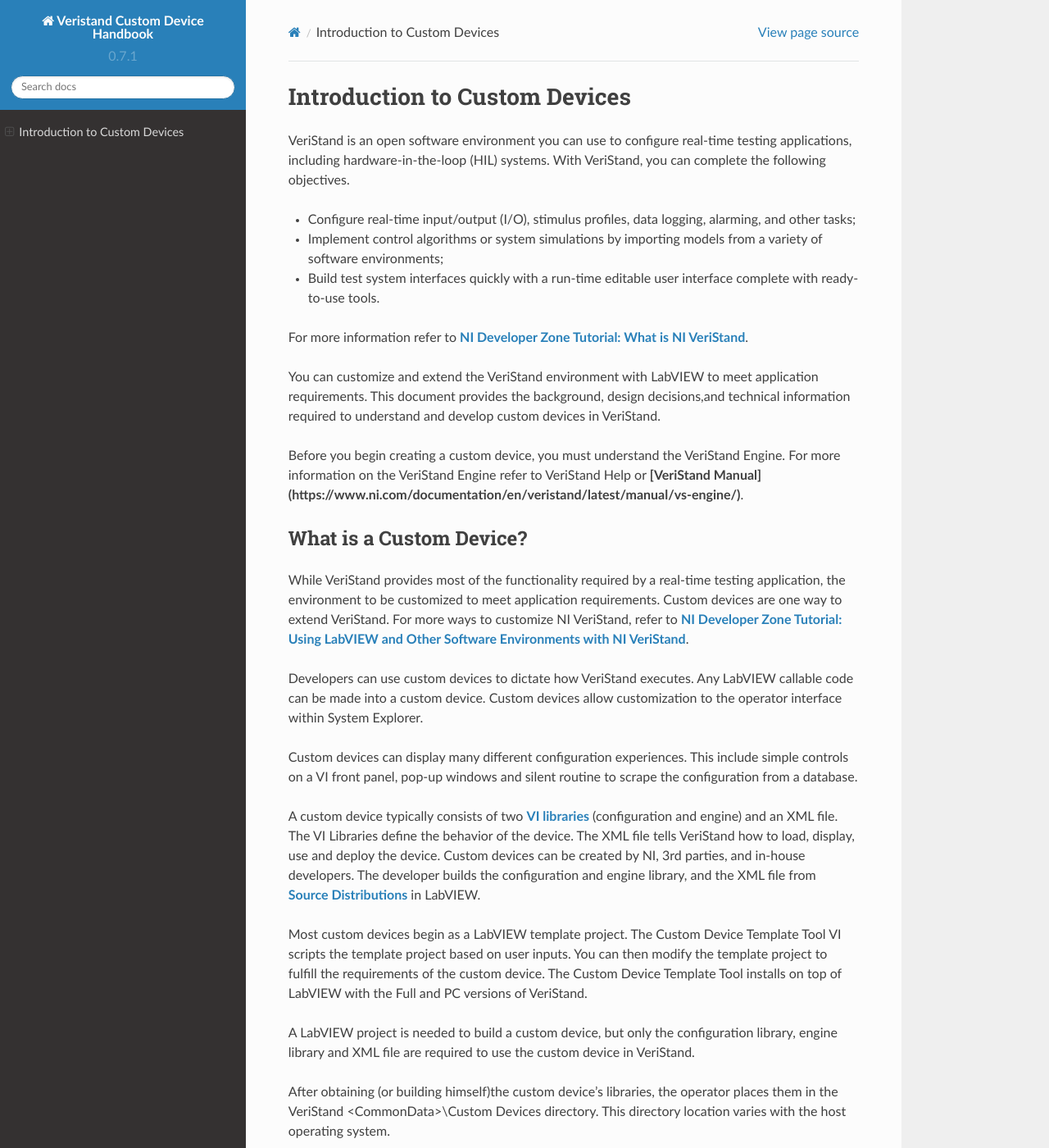
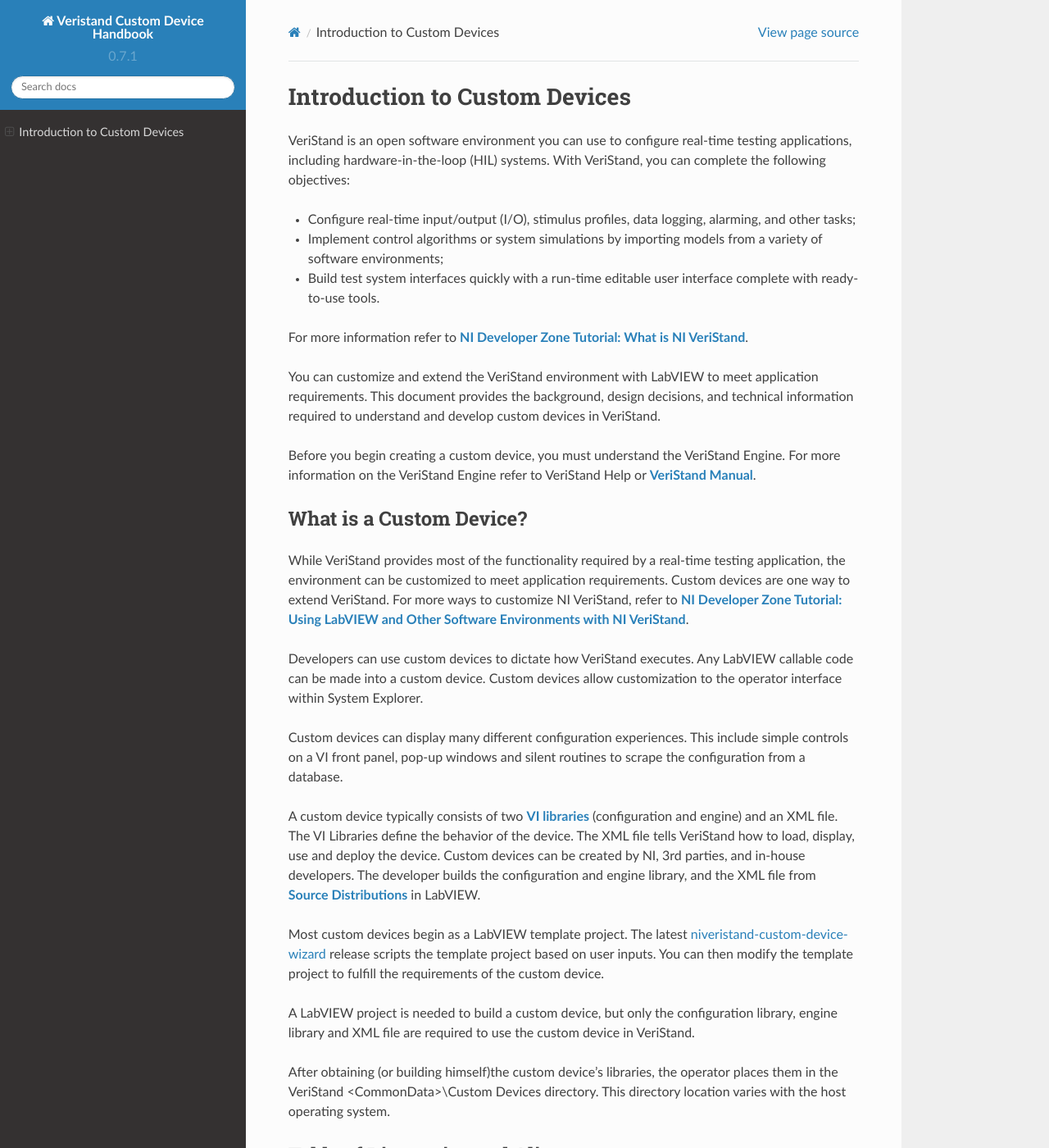
Before and after one commit to ni/niveristand-custom-device-handbook, a Sphinx documentation site: the page built from docs/What_Is_A_Custom_Device.md, in a window 1280 px wide and 1400 px high. Shown: the whole window at 82% size. Built offline with Sphinx 7.4.7 and the Read the Docs theme 2.0.0, drawn with Linux system fonts in a browser that asks for light colours.

Commit message:
fixed some typos

```diff
--- a/docs/What_Is_A_Custom_Device.md
+++ b/docs/What_Is_A_Custom_Device.md
@@ -1,7 +1,7 @@
 ### Introduction to Custom Devices
 
 
-VeriStand is an open software environment you can use to configure real-time testing applications, including hardware-in-the-loop (HIL) systems. With VeriStand, you can complete the following objectives.
+VeriStand is an open software environment you can use to configure real-time testing applications, including hardware-in-the-loop (HIL) systems. With VeriStand, you can complete the following objectives:
 
 * Configure real-time input/output (I/O), stimulus profiles, data logging, alarming, and other tasks;
 * Implement control algorithms or system simulations by importing models from a variety of software environments;
@@ -9,21 +9,21 @@
 
 For more information refer to **[NI Developer Zone Tutorial: What is NI VeriStand](https://www.ni.com/en-us/shop/data-acquisition-and-control/application-software-for-data-acquisition-and-control-category/what-is-veristand.html)**.
 
-You can customize and extend the VeriStand environment with LabVIEW to meet application requirements. This document provides the background, design decisions,and technical information required to understand and develop custom devices in VeriStand.
+You can customize and extend the VeriStand environment with LabVIEW to meet application requirements. This document provides the background, design decisions, and technical information required to understand and develop custom devices in VeriStand.
 
-Before you begin creating a custom device, you must understand the VeriStand Engine. For more information on the VeriStand Engine refer to VeriStand Help or **[VeriStand Manual] (https://www.ni.com/documentation/en/veristand/latest/manual/vs-engine/)**.
+Before you begin creating a custom device, you must understand the VeriStand Engine. For more information on the VeriStand Engine refer to VeriStand Help or **[VeriStand Manual](https://www.ni.com/documentation/en/veristand/latest/manual/vs-engine/)**.
 
 #### What is a Custom Device?
 
-While VeriStand provides most of the functionality required by a real-time testing application, the environment to be customized to meet application requirements.  Custom devices are one way to extend VeriStand. For more ways to customize NI VeriStand, refer to **[NI Developer Zone Tutorial: Using LabVIEW and Other Software Environments with NI VeriStand](https://www.ni.com/ro-ro/innovations/white-papers/09/using-ni-veristand-with-other-software-environments-to-create-re.html)**.
+While VeriStand provides most of the functionality required by a real-time testing application, the environment can be customized to meet application requirements.  Custom devices are one way to extend VeriStand. For more ways to customize NI VeriStand, refer to **[NI Developer Zone Tutorial: Using LabVIEW and Other Software Environments with NI VeriStand](https://www.ni.com/ro-ro/innovations/white-papers/09/using-ni-veristand-with-other-software-environments-to-create-re.html)**.
 
 Developers can use custom devices to dictate how VeriStand executes. Any LabVIEW callable code can be made into a custom device. Custom devices allow customization to the operator interface within System Explorer.
 
-Custom devices can display many different configuration experiences. This include simple controls on a VI front panel, pop-up windows and silent routine to scrape the configuration from a database.
+Custom devices can display many different configuration experiences. This include simple controls on a VI front panel, pop-up windows and silent routines to scrape the configuration from a database.
 
 A custom device typically consists of two **[VI libraries](https://zone.ni.com/reference/en-XX/help/371361R-01/lvhowto/lv_file_extensions/)** (configuration and engine) and an XML file. The VI Libraries define the behavior of the device. The XML file tells VeriStand how to load, display, use and deploy the device. Custom devices can be created by NI, 3rd parties, and in-house developers. The developer builds the configuration and engine library, and the XML file from **[Source Distributions](https://zone.ni.com/reference/en-XX/help/371361R-01/lvdialog/source_distrib_db/)** in LabVIEW.
 
-Most custom devices begin as a LabVIEW template project. The Custom Device Template Tool VI scripts the template project based on user inputs. You can then modify the template project to fulfill the requirements of the custom device. The Custom Device Template Tool installs on top of LabVIEW with the Full and PC versions of VeriStand.
+Most custom devices begin as a LabVIEW template project. The latest [niveristand-custom-device-wizard](https://github.com/ni/niveristand-custom-device-wizard) release scripts the template project based on user inputs. You can then modify the template project to fulfill the requirements of the custom device.
 
 A LabVIEW project is needed to build a custom device, but only the configuration library, engine library and XML file are required to use the custom device in VeriStand.
 
```
Also changed, not shown: docs/index.md (+1 -1 lines).
